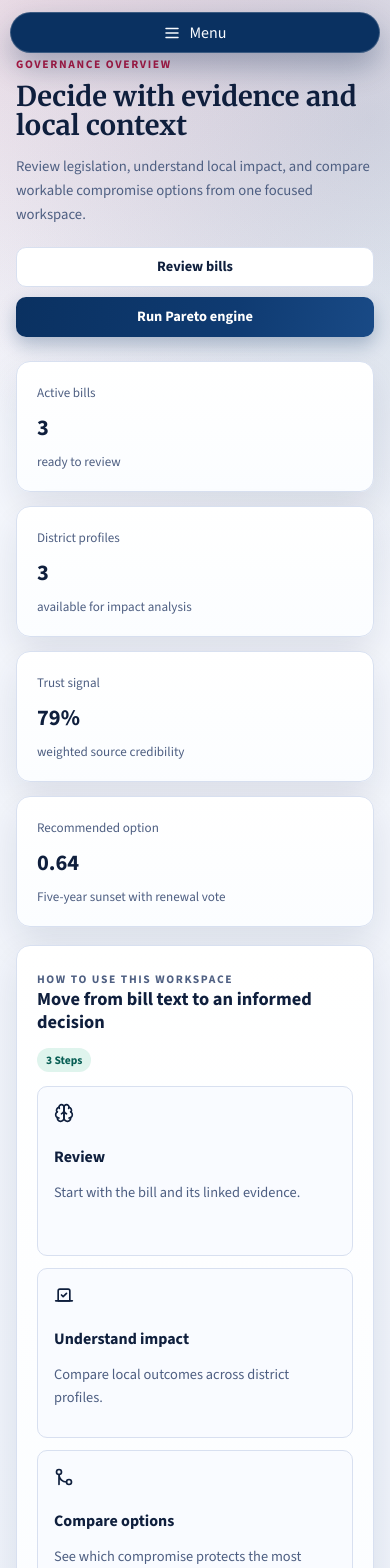
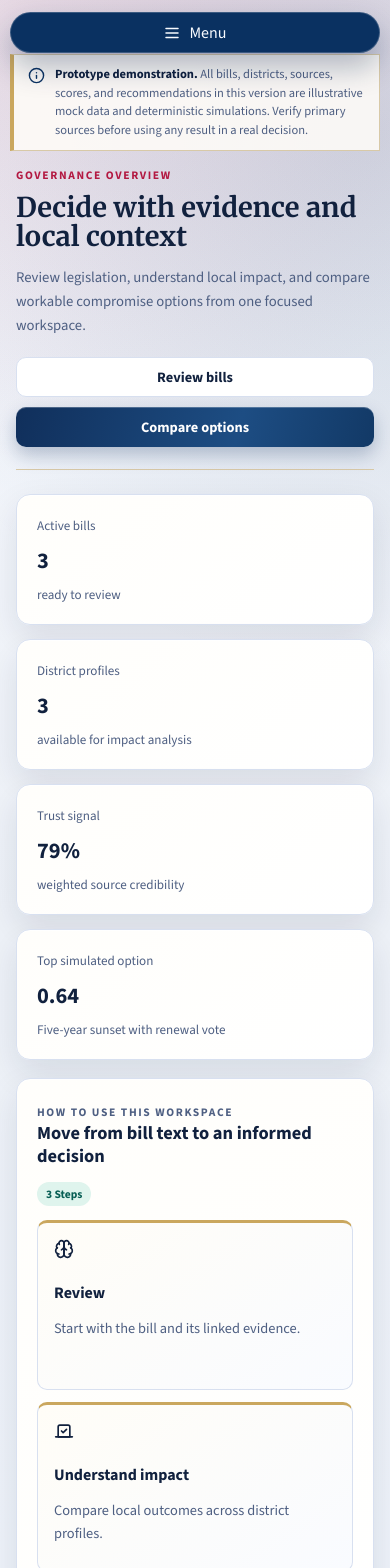
Before and after one commit to aartisr/governance-app, a React (Vite) app: page / in a window 390 px wide. Shown: the top 1568 px of the page. Built offline with nearby package versions, Linux system fonts and the light colour scheme.

Commit message:
refactor: Update BillTable and EvidenceList components for better performance and readability

```diff
--- a/src/components/AppShell.tsx
+++ b/src/components/AppShell.tsx
@@ -1,5 +1,5 @@
 import { Link, Outlet, useRouterState } from "@tanstack/react-router";
-import { Menu, Scale, X } from "lucide-react";
+import { Info, Menu, Scale, X } from "lucide-react";
 import { useEffect, useState } from "react";
 import { primaryNavigationItems } from "../routes/navigation";
 import { updatePageMetadata } from "../seo";
@@ -127,6 +127,10 @@ export function AppShell() {
       </aside>
 
       <main className="workspace">
+        <aside className="prototype-notice" aria-label="Prototype data notice">
+          <Info size={17} aria-hidden="true" />
+          <p><strong>Prototype demonstration.</strong> All bills, districts, sources, scores, and recommendations in this version are illustrative mock data and deterministic simulations. Verify primary sources before using any result in a real decision.</p>
+        </aside>
         <Outlet />
       </main>
     </div>
--- a/src/components/BillTable.tsx
+++ b/src/components/BillTable.tsx
@@ -52,7 +52,7 @@ export function BillTable({ bills }: { bills: Bill[] }) {
         <input
           value={globalFilter}
           onChange={(event) => setGlobalFilter(event.target.value)}
-          placeholder="Search bills, sponsors, or topics"
+          placeholder="Search by bill ID, title, sponsor, or policy area"
           aria-label="Search bills"
         />
         <span>{table.getRowModel().rows.length} bills</span>
@@ -68,7 +68,8 @@ export function BillTable({ bills }: { bills: Bill[] }) {
                   return (
                     <th
                       key={header.id}
-                      aria-sort={sortDirection === "asc" ? "ascending" : sortDirection === "desc" ? "descending" : "none"}
+                      scope="col"
+                      aria-sort={sortDirection === "asc" ? "ascending" : sortDirection === "desc" ? "descending" : "none" as "none"}
                     >
                       {header.isPlaceholder ? null : (
                         <button
@@ -88,13 +89,15 @@ export function BillTable({ bills }: { bills: Bill[] }) {
             ))}
           </thead>
           <tbody>
-            {table.getRowModel().rows.map((row) => (
+            {table.getRowModel().rows.length ? table.getRowModel().rows.map((row) => (
               <tr key={row.id}>
                 {row.getVisibleCells().map((cell) => (
                   <td key={cell.id}>{flexRender(cell.column.columnDef.cell, cell.getContext())}</td>
                 ))}
               </tr>
-            ))}
+            )) : (
+              <tr><td className="table-empty" colSpan={columns.length}>No bills match that search. Try a bill number, sponsor, or policy area.</td></tr>
+            )}
           </tbody>
         </table>
       </div>
--- a/src/components/EvidenceList.tsx
+++ b/src/components/EvidenceList.tsx
@@ -2,6 +2,18 @@ import { useVirtualizer } from "@tanstack/react-virtual";
 import { useRef } from "react";
 import type { EvidenceSource } from "../domain/types";
 import { Badge, Meter } from "./ui";
+
+function confidenceTone(score: number) {
+  if (score >= 0.85) return "green";
+  if (score >= 0.7) return "amber";
+  return "red";
+}
+
+function confidenceLabel(score: number) {
+  if (score >= 0.85) return "High confidence";
+  if (score >= 0.7) return "Moderate confidence";
+  return "Review carefully";
+}
 
 export function EvidenceList({ evidence }: { evidence: EvidenceSource[] }) {
   const parentRef = useRef<HTMLDivElement>(null);
@@ -22,7 +34,10 @@ export function EvidenceList({ evidence }: { evidence: EvidenceSource[] }) {
               <div>
                 <div className="evidence-title">
                   <strong>{source.title}</strong>
-                  <Badge>{source.sourceType}</Badge>
+                  <div className="evidence-badges">
+                    <Badge tone={confidenceTone(source.trustScore)}>{confidenceLabel(source.trustScore)}</Badge>
+                    <Badge>{source.sourceType}</Badge>
+                  </div>
                 </div>
                 <p>{source.excerpt}</p>
                 <small>{source.publisher}</small>
--- a/src/routes/pages/BillDetailPage.tsx
+++ b/src/routes/pages/BillDetailPage.tsx
@@ -21,13 +21,18 @@ export function BillDetailPage() {
         eyebrow={bill.id.toUpperCase()}
         title={bill.title}
         description={bill.summary}
-        actions={<Link to="/impact" className="button primary">Simulate local impact</Link>}
+        actions={(
+          <>
+            <Link to="/bills" className="button secondary">All bills</Link>
+            <Link to="/impact" className="button primary">See local impact</Link>
+          </>
+        )}
       />
 
       <section className="dashboard-grid">
         <Card className="span-2">
           <div className="section-title">
-            <h2>Section intelligence</h2>
+            <h2>What this bill changes</h2>
             <Badge tone="violet">{bill.status}</Badge>
           </div>
           <div className="section-list">
@@ -39,8 +44,8 @@ export function BillDetailPage() {
                 </div>
                 <div className="section-metrics">
                   <Badge>{section.domain}</Badge>
-                  <span>{section.affectedPopulationPercent}% exposed</span>
-                  <span>${section.budgetDeltaMillions}M</span>
+                  <span>{section.affectedPopulationPercent}% locally affected</span>
+                  <span>${section.budgetDeltaMillions}M estimated change</span>
                 </div>
               </article>
             ))}
@@ -48,14 +53,14 @@ export function BillDetailPage() {
         </Card>
 
         <Card>
-          <h2>Neutral summary</h2>
+          <h2>How to read this</h2>
           <p>
-            Political claims are separated from bill text, budget assumptions, public testimony, and expert review. The interface keeps evidence visible beside every generated interpretation.
+            The summary separates bill text from claims about it. Check the linked sources below before treating any estimate as settled.
           </p>
           <div className="stack">
-            <Meter value={0.84} label="Rhetoric removal confidence" />
-            <Meter value={0.79} label="Evidence coverage" color="#0f766e" />
-            <Meter value={0.72} label="Downstream model readiness" color="#b45309" />
+            <Meter value={0.84} label="Clarity of bill summary" />
+            <Meter value={0.79} label="Supporting evidence coverage" color="#0f766e" />
+            <Meter value={0.72} label="Ready for impact analysis" color="#b45309" />
           </div>
         </Card>
       </section>
--- a/src/routes/pages/BillsPage.tsx
+++ b/src/routes/pages/BillsPage.tsx
@@ -7,15 +7,20 @@ export function BillsPage() {
   const billsQuery = useQuery({ queryKey: ["bills"], queryFn: listBills });
 
   if (billsQuery.isError) {
-    return <EmptyState title="Bills unavailable" description="The bill corpus could not be loaded. Retry or connect another data provider." />;
+    return (
+      <div className="page">
+        <EmptyState title="Bills unavailable" description="The bill corpus could not be loaded. Check your connection and try again." />
+        <button type="button" className="button primary" onClick={() => billsQuery.refetch()}>Try again</button>
+      </div>
+    );
   }
 
   return (
     <div className="page">
       <PageHeader
-        eyebrow="Legislative intelligence"
-        title="Bill corpus"
-        description="A generic, sortable, filterable table powered by TanStack Table. Swap the mock service for live Congress, statehouse, or organizational governance data."
+        eyebrow="Legislation"
+        title="Find the bill you want to understand"
+        description="Search, sort, and open a bill to read its key sections and the evidence connected to it."
       />
       <Card>
         {billsQuery.data ? <BillTable bills={billsQuery.data} /> : <div className="skeleton">Loading bill corpus…</div>}
--- a/src/routes/pages/CommandCenterPage.tsx
+++ b/src/routes/pages/CommandCenterPage.tsx
@@ -20,7 +20,7 @@ export function CommandCenterPage() {
         actions={(
           <>
             <Link to="/bills" className="button secondary">Review bills</Link>
-            <Link to="/compromise" className="button primary">Run Pareto engine</Link>
+            <Link to="/compromise" className="button primary">Compare options</Link>
           </>
         )}
       />
@@ -29,7 +29,7 @@ export function CommandCenterPage() {
         <StatCard label="Active bills" value={snapshot.isPending ? "…" : activeBills.length} detail="ready to review" intent="strong" />
         <StatCard label="District profiles" value={districts.length} detail="available for impact analysis" />
         <StatCard label="Trust signal" value={`${Math.round(trustAverage * 100)}%`} detail="weighted source credibility" intent="good" />
-        <StatCard label="Recommended option" value={recommendation.best.riskAdjustedScore.toFixed(2)} detail={recommendation.amendment?.title} intent="warn" />
+        <StatCard label="Top simulated option" value={recommendation.best.riskAdjustedScore.toFixed(2)} detail={recommendation.amendment?.title} intent="warn" />
       </section>
 
       <section className="dashboard-grid">
@@ -43,25 +43,25 @@ export function CommandCenterPage() {
           </div>
           <div className="flow-grid">
             {([
-              ["Review", "Start with the bill and its linked evidence.", Brain],
-              ["Understand impact", "Compare local outcomes across district profiles.", Vote],
-              ["Compare options", "See which compromise protects the most shared value.", GitMerge],
-            ] satisfies Array<[string, string, LucideIcon]>).map(([title, body, IconComponent]) => {
+              ["Review", "Start with the bill and its linked evidence.", Brain, "/bills"],
+              ["Understand impact", "Compare local outcomes across district profiles.", Vote, "/impact"],
+              ["Compare options", "See which compromise protects the most shared value.", GitMerge, "/compromise"],
+            ] satisfies Array<[string, string, LucideIcon, "/bills" | "/impact" | "/compromise"]>).map(([title, body, IconComponent, path]) => {
               return (
-                <article key={title} className="flow-card">
+                <Link key={title} to={path} className="flow-card">
                   <IconComponent size={20} />
                   <strong>{title}</strong>
                   <p>{body}</p>
-                </article>
+                </Link>
               );
             })}
           </div>
         </Card>
 
         <Card>
-          <p className="eyebrow">Recommended action</p>
+          <p className="eyebrow">Simulation result</p>
           <h2>{recommendation.amendment?.title}</h2>
-          <p>{recommendation.amendment?.description}</p>
+          <p>{recommendation.amendment?.description} This is a model output using the app's illustrative data, not policy advice or a real legislative recommendation.</p>
           <div className="stack">
             <Meter value={recommendation.best.totalUtility} label="Total utility" />
             <Meter value={recommendation.best.minimumFactionUtility} label="Minimum faction utility" color="#7c3aed" />
--- a/src/routes/pages/FeedbackPage.tsx
+++ b/src/routes/pages/FeedbackPage.tsx
@@ -20,12 +20,12 @@ export function FeedbackPage() {
       <PageHeader
         eyebrow="Voter feedback"
         title="Set issue priorities"
-        description="Allocate a weekly voice-token budget to show which issues matter most. Stronger preferences cost more tokens."
+        description="Allocate a weekly voice-token budget to show which issues matter most. Stronger preferences cost more tokens, so priorities stay clear."
       />
 
       <section className="dashboard-grid">
         <Card>
-          <h2>Faction lens</h2>
+          <h2>Whose priorities?</h2>
           <div className="segmented">
             {factions.map((faction) => (
               <button key={faction.id} className={faction.id === selectedFactionId ? "active" : ""} onClick={() => switchFaction(faction)}>
@@ -34,7 +34,8 @@ export function FeedbackPage() {
             ))}
           </div>
           <div className="boundary-box">
-            <strong>Core constraints</strong>
+            <strong>What {selectedFaction.name} will not trade away</strong>
+            <small>These constraints remain protected when compromise options are compared.</small>
             {selectedFaction.hardBoundaries.map((boundary) => <span key={boundary}>{boundary}</span>)}
           </div>
         </Card>
@@ -43,7 +44,7 @@ export function FeedbackPage() {
           <div className="section-title">
             <div>
               <h2>Weekly budget</h2>
-              <p>50 voice tokens each week · {budget.spent} spent</p>
+              <p>50 voice tokens each week · {budget.spent} spent · 1 vote costs 1 token; 7 votes cost 49.</p>
             </div>
             <Badge tone={budget.overBudget ? "red" : "green"}>{budget.remaining} remaining</Badge>
           </div>
--- a/src/routes/pages/ImpactPage.tsx
+++ b/src/routes/pages/ImpactPage.tsx
@@ -15,9 +15,9 @@ export function ImpactPage() {
   return (
     <div className="page">
       <PageHeader
-        eyebrow="Multi-tenant RAG and impact mapping"
-        title="Localized downstream impact"
-        description="Select any bill and district profile to see section-level estimates grounded in evidence, demographic context, and budget assumptions."
+        eyebrow="Local policy impact"
+        title="See what this could mean where you live"
+        description="Choose a bill and district profile to review section-level estimates, their assumptions, and the confidence behind them."
       />
 
       <Card>
@@ -37,14 +37,16 @@ export function ImpactPage() {
         </div>
       </Card>
 
+      <p className="page-helper">Percentages estimate the share of residents affected after accounting for local demographics, business density, and rural or urban context.</p>
+
       <section className="impact-grid">
         {impacts.map((impact) => (
           <Card key={impact.sectionId}>
             <div className="section-title">
               <h2>{impact.label}</h2>
-              <Badge tone="green">{Math.round(impact.confidence * 100)}%</Badge>
+              <Badge tone="green">{Math.round(impact.confidence * 100)}% confidence</Badge>
             </div>
-            <strong className="impact-number">{impact.delta}{impact.unit.replace("% exposed population equivalent", "%")}</strong>
+            <strong className="impact-number">{impact.delta}%</strong>
             <p>{impact.explanation}</p>
           </Card>
         ))}
--- a/src/routes/pages/TrustPage.tsx
+++ b/src/routes/pages/TrustPage.tsx
@@ -11,8 +11,10 @@ export function TrustPage() {
       <PageHeader
         eyebrow="Stakeholder trust"
         title="Understand source credibility"
-        description="Scores range from 0 to 100 and weigh accuracy, expertise, consistency, and transparency equally. They help place reliable context beside public input."
+        description="Scores range from 0 to 100. Accuracy carries the most weight, followed by expertise, consistency, and transparency. They add context to public input; they do not replace it."
       />
+
+      <p className="page-helper">Trust score: 36% accuracy, 28% expertise, 22% consistency, and 14% transparency.</p>
 
       <section className="trust-grid">
         {ranked.map((participant) => {
--- a/src/styles.css
+++ b/src/styles.css
@@ -3,26 +3,26 @@
 :root {
   color-scheme: light;
   font-family: "Source Sans 3", "Segoe UI", sans-serif;
-  --bg: #f2f5fb;
-  --surface: #ffffff;
-  --surface-2: #f9fbff;
-  --ink: #0f1f3d;
-  --muted: #4e5f82;
-  --line: #d8e0f0;
-  --accent: #0a3161;
-  --accent-2: #b31942;
+  --bg: #edf1f7;
+  --surface: #fffdf8;
+  --surface-2: #f8f5ee;
+  --ink: #11213e;
+  --muted: #4b5c76;
+  --line: #d7d2c4;
+  --accent: #173c6b;
+  --accent-2: #a41c3a;
   --green: #0f766e;
   --amber: #9a4d00;
   --red: #b31942;
-  --gold: #caa75e;
-  --sidebar-start: #07214a;
-  --sidebar-mid: #0a3161;
-  --sidebar-end: #0f2f57;
+  --gold: #b8934e;
+  --sidebar-start: #071735;
+  --sidebar-mid: #102f5b;
+  --sidebar-end: #071b3d;
   --flag-red: #b31942;
   --flag-blue: #0a3161;
   --theme-transition-ms: 300ms;
   --theme-transition-ease: cubic-bezier(0.32, 0.72, 0, 1);
-  --shadow: 0 16px 38px rgba(5, 25, 65, 0.1);
+  --shadow: 0 14px 34px rgba(8, 25, 55, 0.1), 0 1px 0 rgba(255, 255, 255, 0.9) inset;
   --sidebar-width: 292px;
   --radius: 14px;
   --space-1: 8px;
@@ -46,10 +46,7 @@ body {
   margin: 0;
   min-width: 320px;
   overflow-x: hidden;
-  background:
-    radial-gradient(circle at 8% -10%, rgba(179, 25, 66, 0.16), transparent 28%),
-    radial-gradient(circle at 95% 6%, rgba(10, 49, 97, 0.17), transparent 26%),
-    linear-gradient(180deg, #f8faff 0%, var(--bg) 42%, #eef3fb 100%);
+  background: linear-gradient(112deg, rgba(184, 147, 78, 0.1) 0, transparent 28%), linear-gradient(180deg, #fcfaf5 0%, var(--bg) 48%, #e7edf5 100%);
   color: var(--ink);
 }
 
@@ -325,6 +322,35 @@ body {
   min-width: 0;
 }
 
+.prototype-notice {
+  display: flex;
+  align-items: flex-start;
+  gap: 10px;
+  max-width: 1480px;
+  margin: 16px auto 0;
+  border: 1px solid #d8c9a7;
+  border-left: 4px solid var(--gold);
+  background: rgba(255, 253, 248, 0.86);
+  color: var(--muted);
+  padding: 10px clamp(16px, 3vw, 34px);
+  font-size: 0.82rem;
+  line-height: 1.5;
+}
+
+.prototype-notice svg {
+  flex: 0 0 auto;
+  margin-top: 2px;
+  color: var(--accent);
+}
+
+.prototype-notice p {
+  margin: 0;
+}
+
+.prototype-notice strong {
+  color: var(--ink);
+}
+
 .page {
   margin: 0 auto;
   max-width: 1480px;
@@ -349,6 +375,8 @@ body {
   justify-content: space-between;
   gap: 20px;
   margin-bottom: var(--space-5);
+  padding-bottom: 22px;
+  border-bottom: 1px solid #d8c9a7;
 }
 
 .eyebrow {
@@ -401,9 +429,9 @@ body {
 }
 
 .button.primary {
-  background: linear-gradient(100deg, #0a3161, #0f3b72 62%, #194a86);
+  background: linear-gradient(105deg, #102f5b, #1d4d83 62%, #123966);
   color: #ffffff;
-  box-shadow: 0 8px 18px rgba(10, 49, 97, 0.28);
+  box-shadow: 0 8px 18px rgba(16, 47, 91, 0.26), inset 0 1px 0 rgba(255, 255, 255, 0.24);
 }
 
 .button.secondary {
@@ -414,7 +442,7 @@ body {
 .card {
   border: 1px solid var(--line);
   border-radius: var(--radius);
-  background: linear-gradient(180deg, #ffffff, #fbfdff);
+  background: linear-gradient(140deg, #fffefb, var(--surface));
   box-shadow: var(--shadow);
   padding: var(--space-4);
 }
@@ -527,8 +555,17 @@ body {
   min-height: 170px;
   border: 1px solid var(--line);
   border-radius: 10px;
-  background: var(--surface-2);
+  background: linear-gradient(145deg, #fffdf7, var(--surface-2));
   padding: var(--space-3);
+  border-top: 3px solid var(--gold);
+  transition: transform 160ms ease, box-shadow 160ms ease, border-color 160ms ease;
+}
+
+.flow-card:hover,
+.flow-card:focus-visible {
+  border-color: var(--accent);
+  box-shadow: 0 12px 24px rgba(12, 38, 77, 0.13);
+  transform: translateY(-2px);
 }
 
 .flow-card strong {
@@ -570,7 +607,7 @@ body {
 }
 
 .theme-mode-tile.active {
-  border-color: color-mix(in srgb, var(--accent) 58%, white);
+  border-color: #6c89af;
   box-shadow: 0 10px 22px rgba(12, 43, 92, 0.15);
 }
 
@@ -771,7 +808,12 @@ th {
 .table-link {
   font-weight: 850;
   color: var(--accent);
+  text-decoration: underline;
+  text-decoration-color: #b8934e;
+  text-underline-offset: 4px;
 }
+
+.table-empty { color: var(--muted); font-style: italic; text-align: center; }
 
 .section-list,
 .allocation-list,
@@ -834,6 +876,8 @@ th {
   gap: 12px;
 }
 
+.evidence-badges { display: flex; flex-wrap: wrap; justify-content: flex-end; gap: 6px; }
+
 .evidence-score {
   display: grid;
   align-content: center;
@@ -873,6 +917,10 @@ th {
   padding: 8px 10px;
   font-size: 0.86rem;
 }
+
+.boundary-box small, .page-helper { color: var(--muted); font-size: 0.84rem; line-height: 1.5; }
+
+.page-helper { margin: -4px 0 16px; }
 
 .allocation-row {
   display: grid;
@@ -914,8 +962,13 @@ th {
 }
 
 .frontier-point.efficient {
-  border-color: rgba(15, 118, 110, 0.38);
-  background: #edf8f5;
+  border-color: #54987f;
+  background: linear-gradient(135deg, #eff9f4, #fffdf5);
+  box-shadow: inset 4px 0 0 var(--green);
+}
+
+.frontier-point.subdued {
+  opacity: 0.78;
 }
 
 .recommendation-score {
@@ -932,7 +985,25 @@ th {
 }
 
 .matrix {
-  grid-template-columns: repeat(4, minmax(0, 1fr));
+  grid-template-columns: minmax(0, 620px);
+}
+
+.matrix-selector {
+  display: grid;
+  gap: 8px;
+  max-width: 620px;
+  margin-bottom: 16px;
+  color: var(--muted);
+  font-weight: 750;
+}
+
+.matrix-selector select {
+  width: 100%;
+  border: 1px solid var(--line);
+  border-radius: 10px;
+  background: var(--surface);
+  color: var(--ink);
+  padding: 10px 12px;
 }
 
 .matrix-row {
@@ -1014,7 +1085,12 @@ th {
   }
 
   .workspace {
-    padding-top: 40px;
+    padding-top: 54px;
+  }
+
+  .prototype-notice {
+    margin: 0 16px;
+    padding: 10px 14px;
   }
 
   .sidebar-note {
@@ -1085,6 +1161,11 @@ th {
     padding: 16px;
   }
 
+  .prototype-notice {
+    margin: 0 12px;
+    font-size: 0.78rem;
+  }
+
   .stat-grid,
   .flow-grid,
   .theme-preview-grid,
@@ -1132,6 +1213,10 @@ th {
     justify-content: center;
   }
 
+  .prototype-notice {
+    margin-inline: 10px;
+  }
+
   .button {
     width: 100%;
   }
```
Also changed, not shown: src/routes/pages/CompromisePage.tsx (+17 -9 lines), 1 other file (tests, documents, lock files or other folders).
